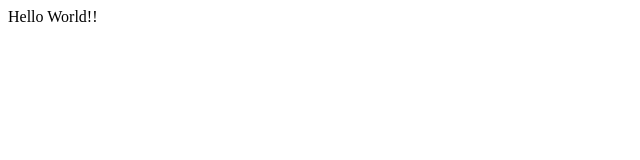
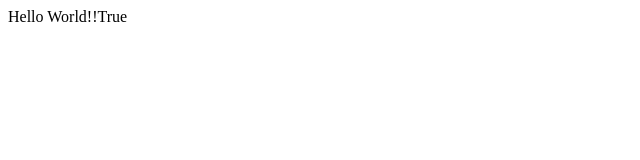
Before and after one commit to t2013anurag/reactapp, a React app: page / in a window 1280 px wide. Shown: the top 160 px of the page, without its empty margins (0-640 px from the left). Built offline with nearby package versions, Linux system fonts and the light colour scheme.

Commit message:
More to learn

```diff
--- a/App.jsx
+++ b/App.jsx
@@ -2,9 +2,13 @@ import React from 'react';
 
 class App extends React.Component {
 	render() {
+			var i = 1;
+
 		return (
 			<div>
 				Hello World!!
+
+				{i == 1 ? 'True' : 'False'}
 			</div>
 		);
 	}
```
